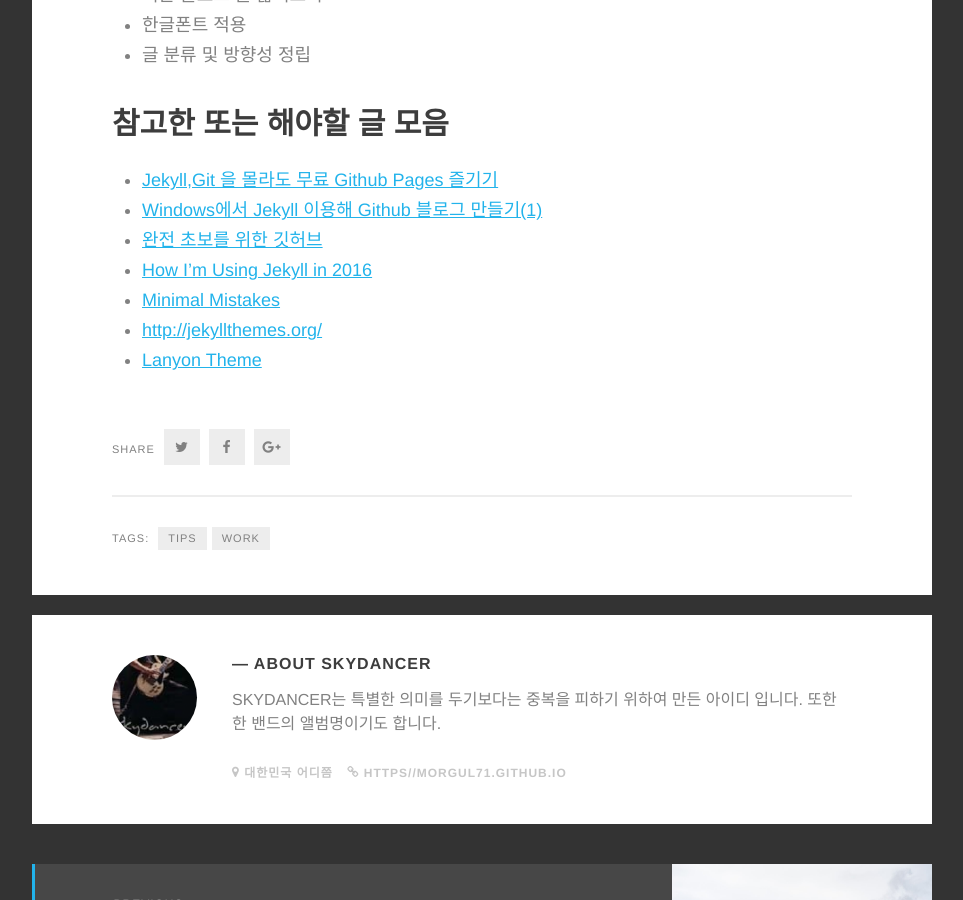
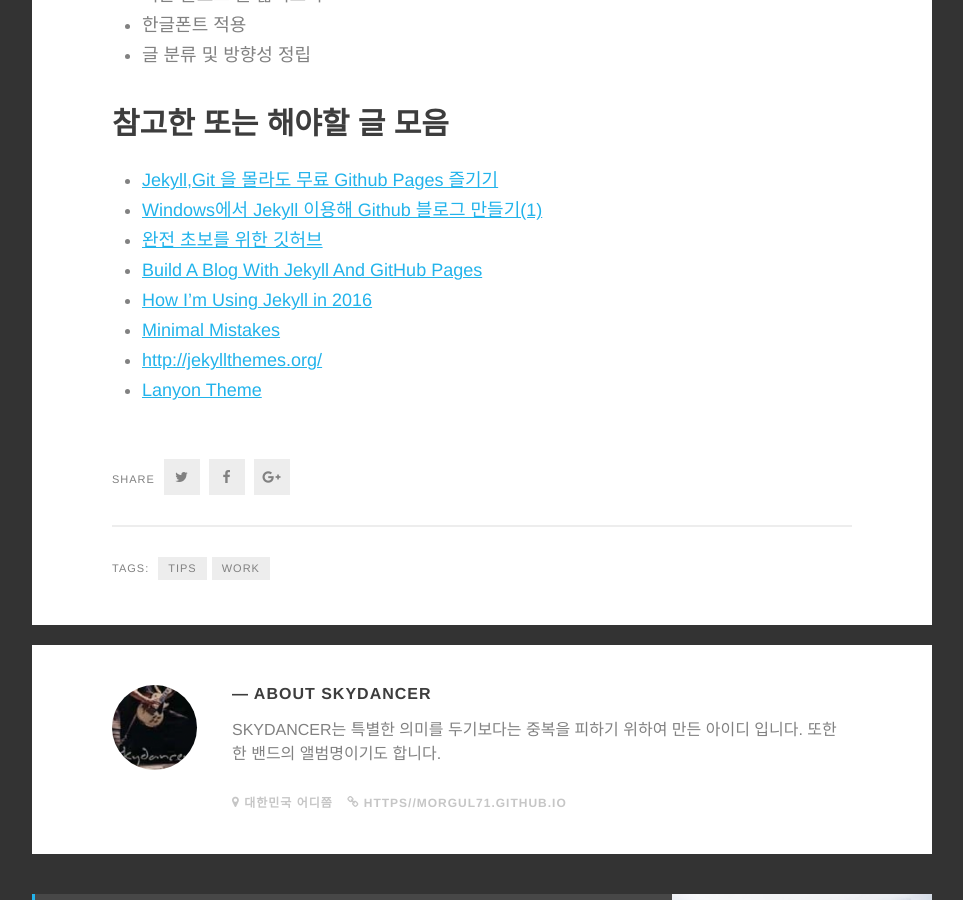
Before and after one commit to morgul71/morgul71.github.io, a Jekyll site: the page built from _posts/2016-06-16-무료 Github Pages 즐기기.md, in a window 1280 px wide and 900 px high, scrolled down 1714 px. Shown: the whole window, without its empty margins (8-971 px from the left). Built offline with Jekyll 4.4.1, drawn with Linux system fonts in a browser that asks for light colours; some web fonts are replaced.

Commit message:
Update 2016-06-16-무료 Github Pages 즐기기.md

```diff
--- a/_posts/2016-06-16-무료 Github Pages 즐기기.md
+++ b/_posts/2016-06-16-무료 Github Pages 즐기기.md
@@ -32,6 +32,7 @@
 - [Jekyll,Git 을 몰라도 무료 Github Pages 즐기기](http://ilmol.com/2015/01/Jekyll,Git-%EC%9D%84-%EB%AA%B0%EB%9D%BC%EB%8F%84-%EB%AC%B4%EB%A3%8C-Github-Pages-%EC%A6%90%EA%B8%B0%EA%B8%B0.html)
 - [Windows에서 Jekyll 이용해 Github 블로그 만들기(1)](http://hochulshin.com/how-to-use-jekyll-on-github-1/)
 - [완전 초보를 위한 깃허브](http://nolboo.kim/blog/2013/10/06/github-for-beginner/)
+- [Build A Blog With Jekyll And GitHub Pages](https://www.smashingmagazine.com/2014/08/build-blog-jekyll-github-pages/)
 - [How I’m Using Jekyll in 2016](https://mademistakes.com/articles/using-jekyll-2016/)
 - [Minimal Mistakes](https://mmistakes.github.io/minimal-mistakes/docs/quick-start-guide/)
 - [http://jekyllthemes.org/](http://jekyllthemes.org/)
```
